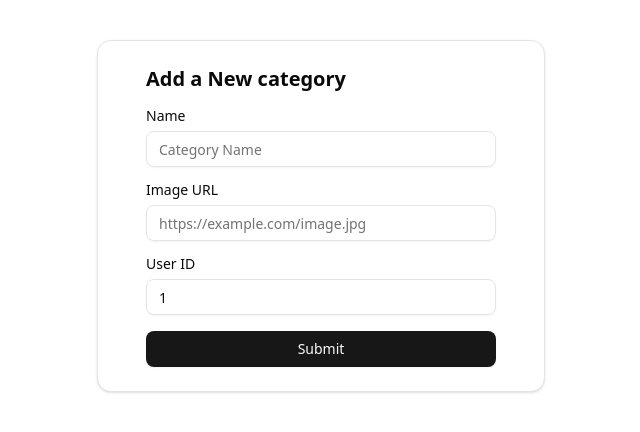
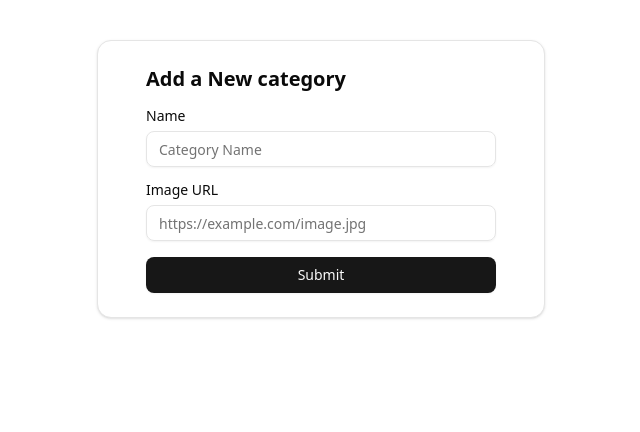
Before and after one commit to RobertHaji/spacer-frontend, a React (Vite) app: page /category-form in a window 1280 px wide. Shown: the top 432 px of the page, without its empty margins (319-959 px from the left). Built offline with nearby package versions, Linux system fonts and the light colour scheme; sample sign-in values are in the browser's storage.

Commit message:
removed user_id from category-form

```diff
--- a/src/components/category-form.jsx
+++ b/src/components/category-form.jsx
@@ -38,7 +38,6 @@ function CartegoryForm() {
     defaultValues: {
       name: "",
       image_url: "",
-      user_id: 1,
     },
   });
   // confirms role of the user
@@ -116,20 +115,6 @@ function CartegoryForm() {
                 </FormItem>
               )}
             />
-            {/* user */}
-            <FormField
-              control={form.control}
-              name="user_id"
-              render={({ field }) => (
-                <FormItem>
-                  <FormLabel>User ID</FormLabel>
-                  <FormControl>
-                    <Input type="number" placeholder="User ID" {...field} />
-                  </FormControl>
-                  <FormMessage />
-                </FormItem>
-              )}
-            />
             <Button type="submit" className="w-full">
               Submit
             </Button>
```
